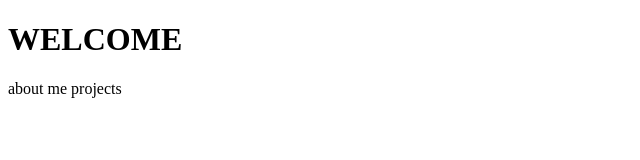
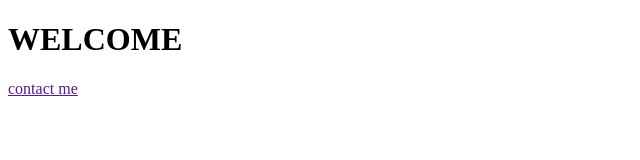
Before and after one commit to vinczep19/Portfolio, a plain HTML site: page index.html in a window 1280 px wide. Shown: the whole page, without its empty margins (0-640 px from the left). Drawn offline with Linux system fonts and the light colour scheme.

Commit message:
contact me

```diff
--- a/index.html
+++ b/index.html
@@ -8,8 +8,7 @@
 <body>
   <H1>WELCOME</H1>
   <div>
-    <a>about me</a>
-    <a>projects</a>
+    <a href="">contact me</a>
   </div>
 </body>
 </html>
```
